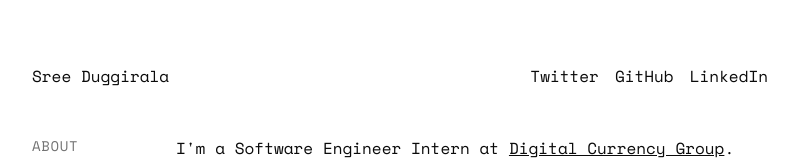
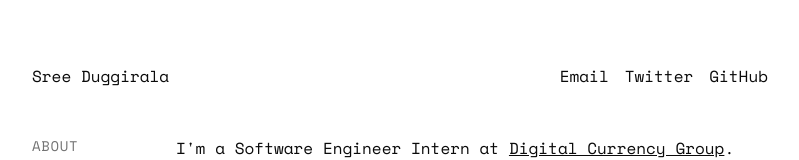
Before and after one commit to sreeduggirala/website, a Next.js app: page / in a window 1280 px wide. Shown: the top 160 px of the page, without its empty margins (240-1039 px from the left). Built offline with nearby package versions, Linux system fonts and the light colour scheme.

Commit message:
remove linkedin, add email

```diff
--- a/app/page.tsx
+++ b/app/page.tsx
@@ -7,14 +7,14 @@ export default function Home() {
       <header className="flex justify-between items-center">
         <div className="">Sree Duggirala</div>
         <nav className="space-x-4">
+          <Link href="mailto:sree@dcg.co" className="hover:underline">
+            Email
+          </Link>
           <Link href="https://twitter.com/sreethereum" className="hover:underline">
             Twitter
           </Link>
           <Link href="https://github.com/sreeduggirala" className="hover:underline">
             GitHub
-          </Link>
-          <Link href="https://linkedin.com/in/sreevanthduggirala" className="hover:underline">
-            LinkedIn
           </Link>
         </nav>
       </header>
```
